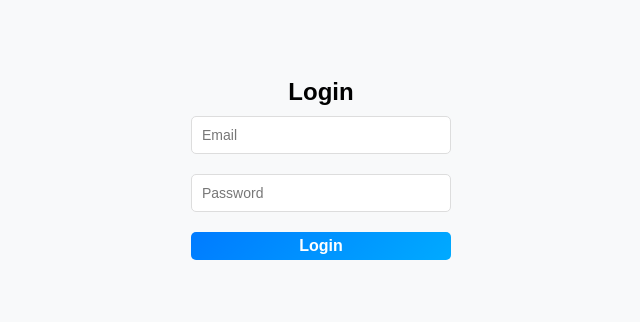
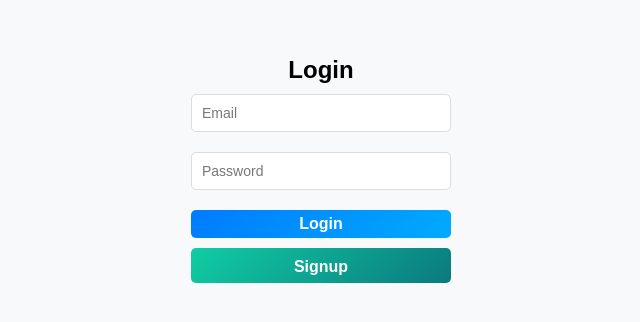
Before and after one commit to abinjosepullattu/Disaster_Platform, a React (Create React App) app in the folder frontend/: page / in a window 1280 px wide. Shown: the part 226-548 px from the top of the page, without its empty margins (319-959 px from the left). Built offline with nearby package versions, Linux system fonts and the light colour scheme.

Commit message:
5th commit

```diff
--- a/frontend/src/components/LoginPage.js
+++ b/frontend/src/components/LoginPage.js
@@ -32,6 +32,7 @@ const LoginPage = () => {
         <input type="password" placeholder="Password" value={password} onChange={(e) => setPassword(e.target.value)} required />
         <button type="submit">Login</button>
       </form>
+      <button onClick={() => navigate("/signup")} className="signup-btn">Signup</button>
     </div>
   );
 };
--- a/frontend/src/components/SignupPage.js
+++ b/frontend/src/components/SignupPage.js
@@ -1,8 +1,10 @@
 import React, { useState, useEffect } from 'react';
 import axios from 'axios';
+import { useNavigate } from "react-router-dom";
 import "../styles/SignupPage.css";
 
 const SignupPage = () => {
+  const navigate = useNavigate();
   const [formData, setFormData] = useState({
     name: '',
     email: '',
@@ -111,9 +113,13 @@ const SignupPage = () => {
 
             <button type="submit">Signup</button>
           </form>
+
+          <button onClick={() => navigate("/login")} className="login-btn">Login</button>
+
         </div>
       </div>
     </div>
+
   );
 };
 
--- a/frontend/src/styles/LoginPage.css
+++ b/frontend/src/styles/LoginPage.css
@@ -24,3 +24,17 @@
     border: none;
     cursor: pointer;
   }
+  .signup-btn, .login-btn {
+    display: block;
+    width: 100%;
+    padding: 10px;
+    margin-top: 10px;
+    background-color: rgb(255, 255, 255);
+    color: white;
+    border: none;
+    cursor: pointer;
+  }
+
+  .signup-btn:hover, .login-btn:hover {
+    background-color: rgb(244, 248, 244);
+  }
--- a/frontend/src/styles/SignupPage.css
+++ b/frontend/src/styles/SignupPage.css
@@ -142,3 +142,21 @@ button:hover {
     width: 100%;
   }
 }
+.signup-btn, .login-btn {
+  width: 100%;
+  height: 35px;
+  padding: 12px;
+  background: linear-gradient(135deg, #10cda4, #0b7a7e);
+  border: none;
+  border-radius: 5px;
+  color: white;
+  font-size: 16px;
+  cursor: pointer;
+  margin-top: 15px;
+  font-weight: bold;
+  transition: all 0.3s ease-in-out;
+}
+
+.signup-btn:hover, .login-btn:hover {
+  background: linear-gradient(135deg, #086753, #0b7a7e);
+}
```
Also changed, not shown: 4 other files (tests, documents, lock files or other folders).
